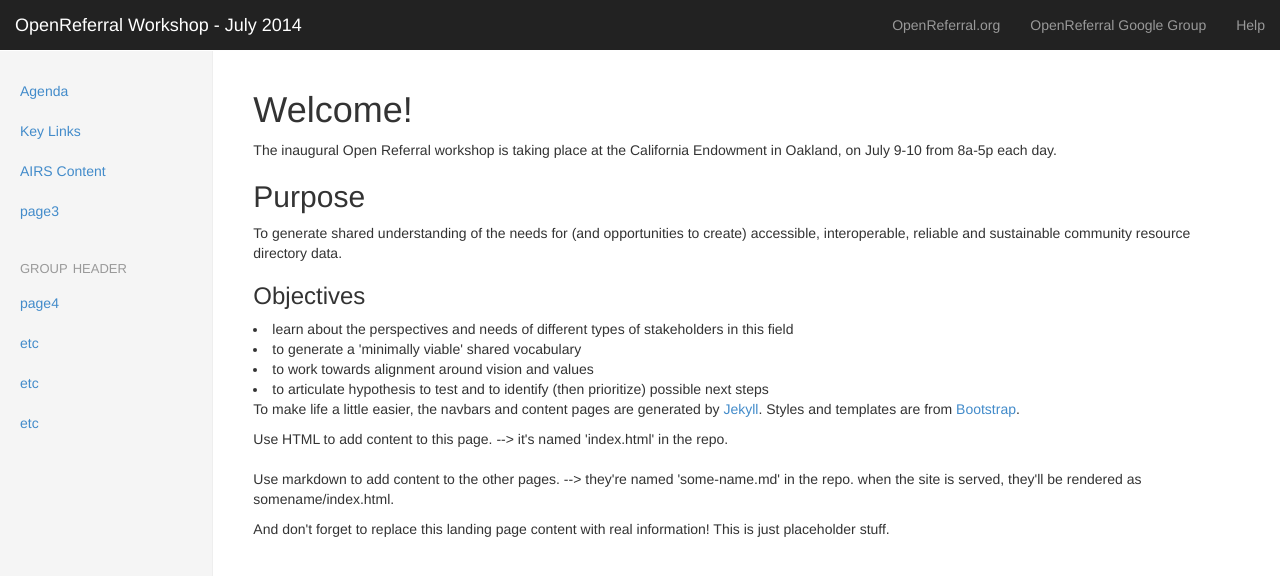
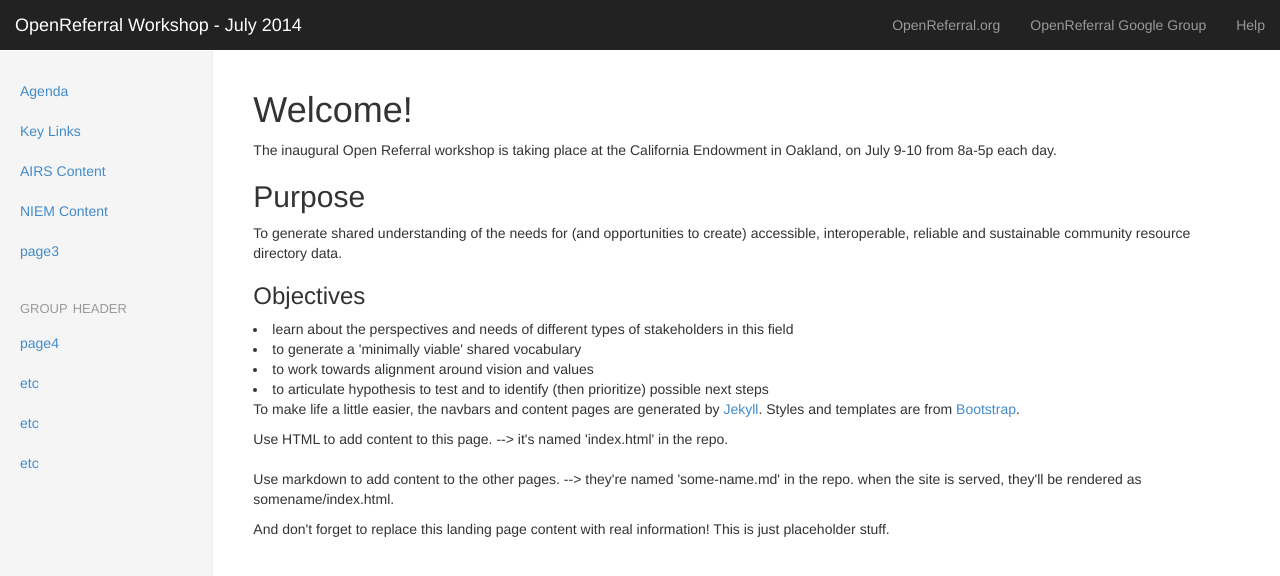
Before and after one commit to openreferral/workshop, a Jekyll site: the page built from index.html, in a window 1280 px wide. Shown: the top 576 px of the page. Built offline with Jekyll 4.4.1, drawn with Linux system fonts in a browser that asks for light colours; nearby versions of some CDN libraries.

Commit message:
adding niem content to side nav

```diff
--- a/_includes/side-nav.html
+++ b/_includes/side-nav.html
@@ -4,6 +4,7 @@
             <li><a href="{{ site.baseurl }}agenda/">Agenda</a></li>
             <li><a href="{{ site.baseurl }}key-links/">Key Links</a></li>
             <li><a href="{{ site.baseurl }}airs/">AIRS Content</a></li>
+            <li><a href="{{ site.baseurl }}niem/">NIEM Content</a></li>
             <li><a href="{{ site.baseurl }}page3/">page3</a></li>
           </ul>
           <ul class="nav nav-sidebar">
```
